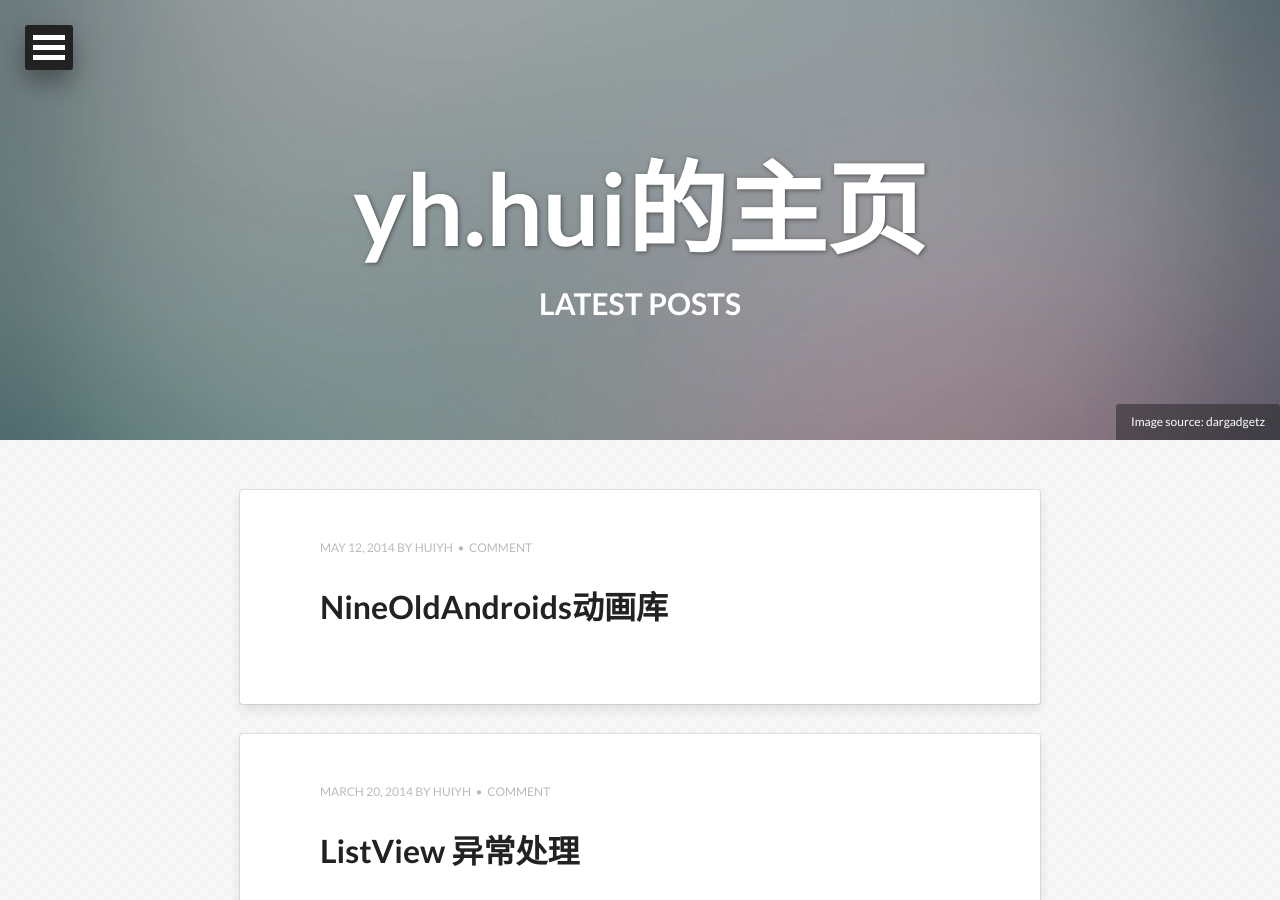
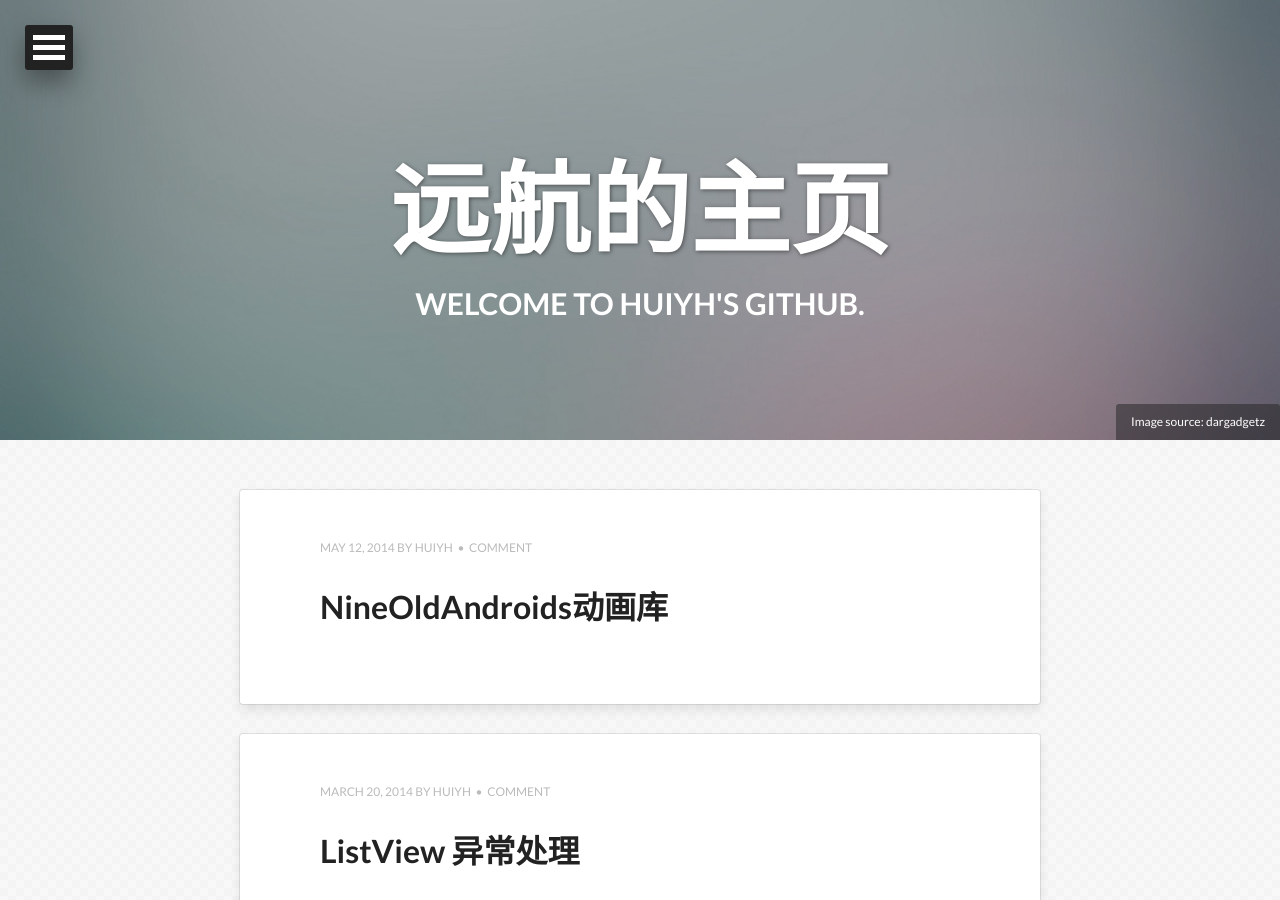
Before and after one commit to huiyh/huiyh.github.io, a Jekyll site: the page built from index.html, in a window 1280 px wide and 900 px high. Built offline with Jekyll 4.4.1, drawn with Linux system fonts in a browser that asks for light colours; nearby versions of some CDN libraries; the list of posts is cut into pages by our own code.

Commit message:
修改欢迎信息

```diff
--- a/_config.yml
+++ b/_config.yml
@@ -1,4 +1,4 @@
-title:            yh.hui的主页
+title:            远航的主页
 description:      分享知识，分享快乐.
 disqus_shortname: huiyhs
 #Your site's domain goes here. Leave localhost server or blank when working locally.
--- a/index.html
+++ b/index.html
@@ -1,6 +1,6 @@
 ---
 layout: post-index
-title: Latest Posts
+title: Welcome to huiyh's Github.
 description: "Describe this nonsense."
 tags: [Jekyll, theme, themes, responsive, blog, modern]
 image:
```
